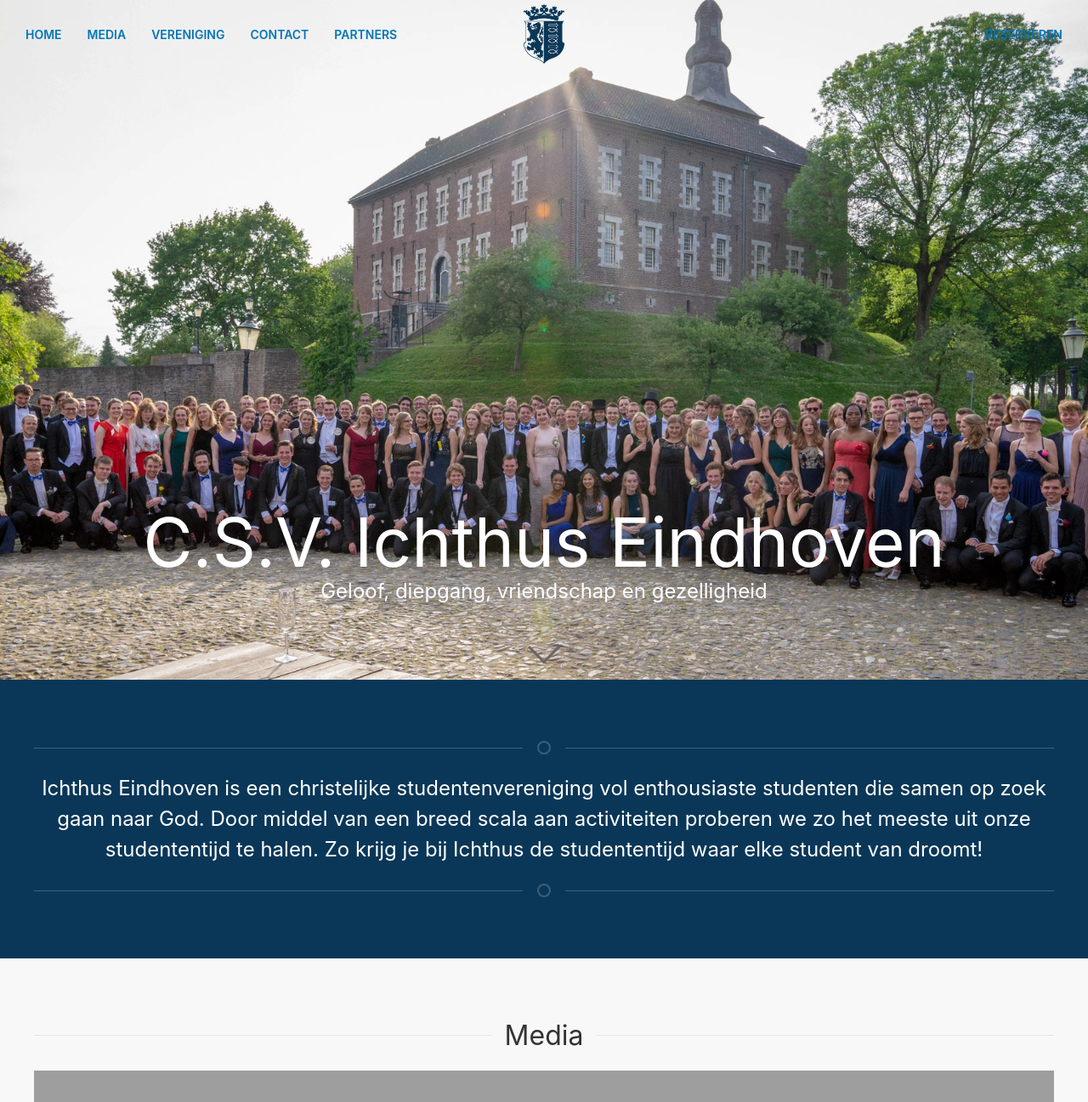
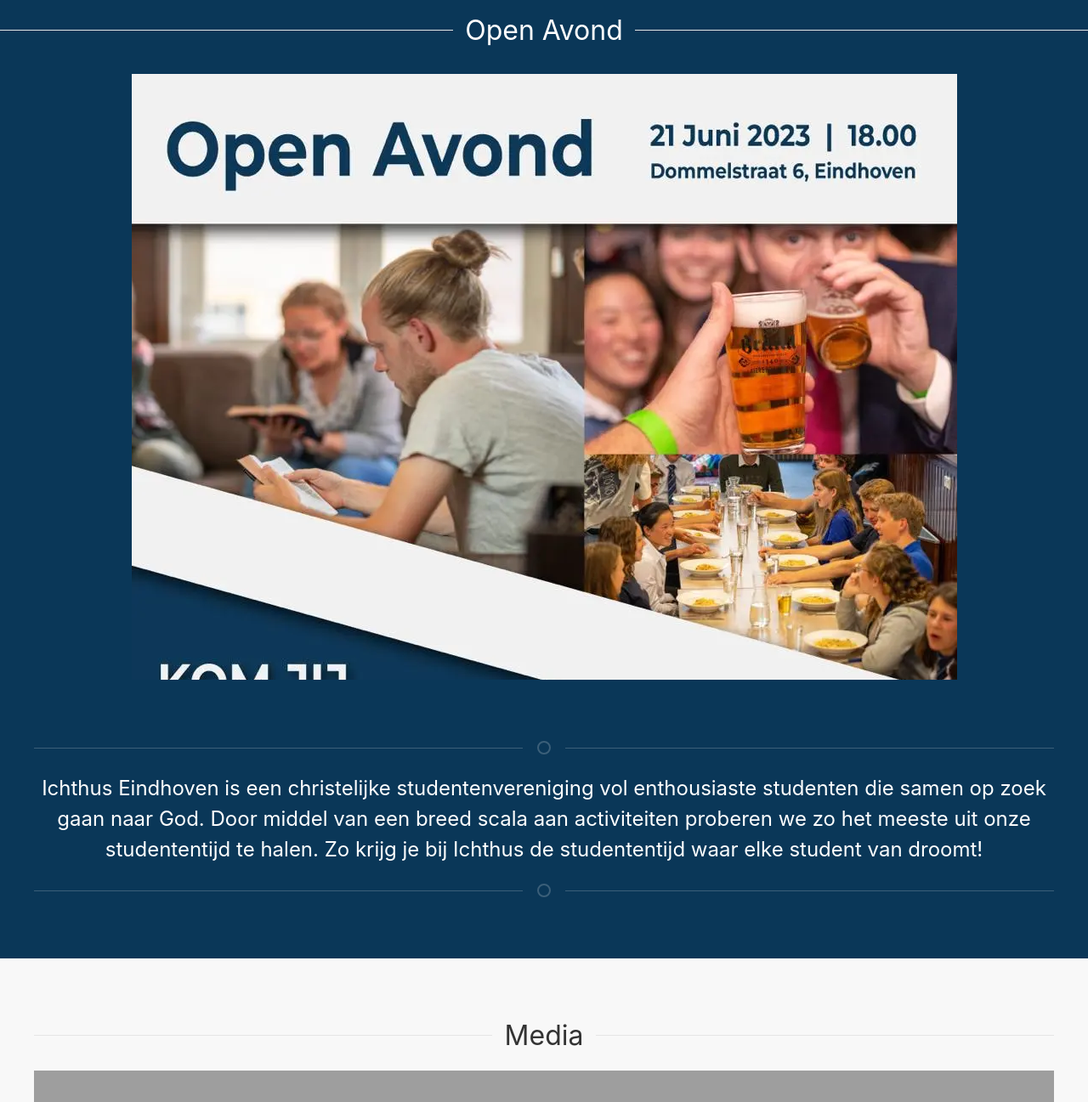
Before and after one commit to ichthus-eindhoven/ichthus-eindhoven.github.io, a Nuxt app: page / in a window 1280 px wide. Shown: the top 1297 px of the page at 85% size. Built offline with nearby package versions, Linux system fonts and the light colour scheme; grey boxes are pictures that could not be loaded.

Commit message:
Overlay for the open evening

```diff
--- a/components/introOverlay.vue
+++ b/components/introOverlay.vue
@@ -12,19 +12,20 @@
         <button class="uk-button uk-button-primary uk-button-large activity-btn uk-border-rounded" type="button">Fontys
           Intro
         </button>-->
+        <!--<button class="uk-button uk-button-primary uk-button-large activity-btn uk-border-rounded" type="button">
+          Startweken
+        </button>-->
         <button class="uk-button uk-button-primary uk-button-large activity-btn uk-border-rounded" type="button">
-          Startweken
+          Open Avond
         </button>
-        <button class="uk-button uk-button-primary uk-button-large activity-btn uk-border-rounded" type="button">
-          Slaapplek nodig?
-        </button>
+
       </div><!--Switcher-->
 
 
       <!-- order of <li> elements decides which switcher tab is used -->
       <ul class="uk-switcher uk-align-center uk-margin uk-container">
         <!--Startweken-->
-        <li style="color:white">
+        <!--<li style="color:white">
           <p>
             De eerste weken van het jaar organiseren we op dinsdag de Ichthus startweken. Kom gezellig een keer
             langs om verenigingsavond bij ons te ervaren!
@@ -101,26 +102,16 @@
             <ul class="uk-slider-nav uk-dotnav uk-flex-center uk-margin activity-dotnav"></ul>
 
           </div>
-        </li>
-        <!--Slaapplek nodig?-->
+        </li>-->
+        <!--Open Avond-->
         <li>
           <div uk-slider="center: true">
             <div class="uk-position-relative uk-visible-toggle uk-light">
-              <ul class="uk-slider-items uk-child-width-1-3@s uk-child-width-1-4@ uk-grid">
+              <ul class="uk-slider-items uk-child-width-1-3@s uk-grid">
                 <li>
                   <div class="uk-card uk-card-default">
                     <div class="uk-card-media-top">
-                      <!--<img data-src="img/media/01.webp" alt="" uk-img> Commented because no suitable image-->
-                    </div>
-                    <div class="uk-card-body">
-                      <h3 class="uk-card-title">Slaapplek nodig?</h3>
-                      <p>Bij onze Ichthushuizen is er ruimte genoeg! Stuur een email naar
-                        <a href="mailto:startwekencie@ichthuseindhoven.nl"
-                           style="color:inherit"
-                        ><u>
-                          startwekencie@<br class="hidden-break">ichthuseindhoven.nl</u>
-                        </a>
-                      </p> en we kunnen vast wel wat regelen.
+                      <img data-src="img/media/openavond.webp" alt="" uk-img>
                     </div>
                   </div>
                 </li>
--- /dev/null
+++ b/components/openavondOverlay.vue
@@ -0,0 +1,187 @@
+<template>
+  <div class="uk-text-center" id="openavond-overlay">
+    <div class="uk-container-expand">
+      <!--<div class="width:100%;" style="background: white;">
+          <img src="img/wapen.png" width="100" height="80" class="uk-preserve" uk-svg>
+      </div>-->
+      <h2 class="uk-heading-line uk-text-center uk-align-center openavond-title"><span>Open Avond</span></h2>
+      <img alt="" data-src="img/media/openavond.webp" uk-img>
+    </div>
+
+    <!-- Buttons -->
+    <!-- <div id="overlay-back-button" class="uk-flex uk-align-center"> -->
+    <div id="back-button" class="desktop overlayButtonsSmall uk-align-center uk-width-1-1 uk-width-1-2@m">
+      <button
+        class="uk-button uk-button-primary uk-button-medium uk-margin-small-bottom uk-border-rounded to-site-btn uk-width-1-2"
+        @click="goToSite()">
+        Ga door naar de website
+      </button>
+      <a
+        class="uk-button uk-button-primary uk-button-medium uk-margin-small-bottom uk-border-rounded to-site-btn join-us-btn uk-width-1-2"
+        href="https://ichthuseindhoven.nl/interesse">
+        <!-- fallback:  https://docs.google.com/forms/d/1t_rCueQVHV_F6c-pccNthq5HCBgZSC9y45VfqobwJY8 -->
+        <b> Word lid!</b>
+      </a>
+    </div>
+  </div>
+</template>
+
+<script>
+export default {
+  scrollToTop: true,
+  name: "openavondOverlay",
+  props: {
+    openavondOverlayActive: true
+  },
+  data: () => ({
+    overlay: true,
+  }),
+  mounted() {
+    this.showopenavond()
+  },
+  methods: {
+    showopenavond() {
+      document.getElementsByTagName("body")[0].style.overflow = "hidden"
+      let openavondBlock = document.getElementById("openavond-overlay")
+      openavondBlock.style.display = "block"
+      openavondBlock.style.top = window.scrollY + "px"
+      if (!this.openavondOverlayActive) {
+        document.getElementsByTagName("body")[0].style.overflow = "auto"
+        document.getElementById("openavond-overlay").style.display = "none"
+      }
+    },
+    goToSite() {
+      this.$cookies.set("sawopenavond", true, {
+        path: "/",
+        maxAge: 60 * 60 * 24
+      })
+      document.getElementsByTagName("body")[0].style.overflow = "auto"
+      document.getElementById("openavond-overlay").style.display = "none"
+    }
+  }
+}
+</script>
+
+<style scoped>
+.activity-btn {
+  text-transform: none;
+}
+
+.openavond-title {
+  color: white;
+  margin-top: 15px
+}
+
+#openavond-overlay {
+  display: none;
+  position: absolute;
+  z-index: 10000;
+  width: 100%;
+  height: 100vh;
+  background: #0a3758;
+  top: 0px !important;
+  overflow-y: auto;
+}
+
+.hyphenate {
+  text-align: justify;
+}
+
+.activity-card {
+  margin: 5px;
+}
+
+.activity-dotnav > * > * {
+  border: 1px solid #fbfbfb;
+}
+
+.activity-dotnav > .uk-active > * {
+  background-color: #fbfbfb;
+}
+
+.uk-light .uk-slidenav, .uk-light .uk-slidenav:hover {
+  color: #0a3758;
+}
+
+.to-site-btn {
+  color: white;
+  left: 50%;
+
+}
+
+button:hover {
+  color: #0a3758;
+  background-color: white;
+}
+
+.text-large {
+  font-size: x-large;
+}
+
+.join-us-btn {
+  background-color: white;
+  color: #0a3758;
+}
+
+@media screen and (min-width: 500px) {
+  .overlayButtonsSmall {
+    display: flex;
+  }
+}
+
+@media (max-width: 640px) or (min-width: 880px) {
+  .hidden-break {
+    display: none !important;
+  }
+}
+
+@media screen and (min-width: 850px) {
+  .desktop {
+    display: flex;
+    margin-left: auto;
+    margin-right: auto;
+    justify-content: center;
+    padding: 0 10px;
+    width: 75%;
+  }
+}
+
+@media screen and (max-width: 850px) {
+  .activity-btn {
+    padding: 0 15px;
+    line-height: 28px;
+    font-size: 0.875rem;
+  }
+
+  .openavond-title {
+    margin-bottom: 15px;
+  }
+
+  .to-site-btn {
+    width: 80%;
+  }
+}
+
+@media screen and (max-width: 350px) {
+  .uk-card-body {
+    padding: 15px 15px;
+  }
+}
+
+#overlay-back-button {
+  position: fixed;
+  bottom: 10px;
+  justify-content: center;
+  width: 100vw;
+}
+
+
+#overlay-back-button > * {
+  width: 20rem;
+}
+
+#overlay-space-filler {
+  display: block;
+  height: 40px;
+}
+</style>
--- a/pages/index.vue
+++ b/pages/index.vue
@@ -2,7 +2,8 @@
   <div style="flex: 1;">
     <intro-overlay :intro-overlay-active="false"/>
     <passion-week-overlay :pw-overlay-active="false"/>
-    <hero :intro-nav-active="false" :pw-nav-active="false"/>
+    <openavond-overlay :openavond-overlay-active="true"/>
+    <hero :intro-nav-active="false" :pw-nav-active="false" :openavond-nav-active="true"/>
     <blurb/>
     <!-- <activities /> -->
     <media/>
```
Also changed, not shown: static/img/media/openavond.jpeg (added), static/img/media/openavond.webp (added).
